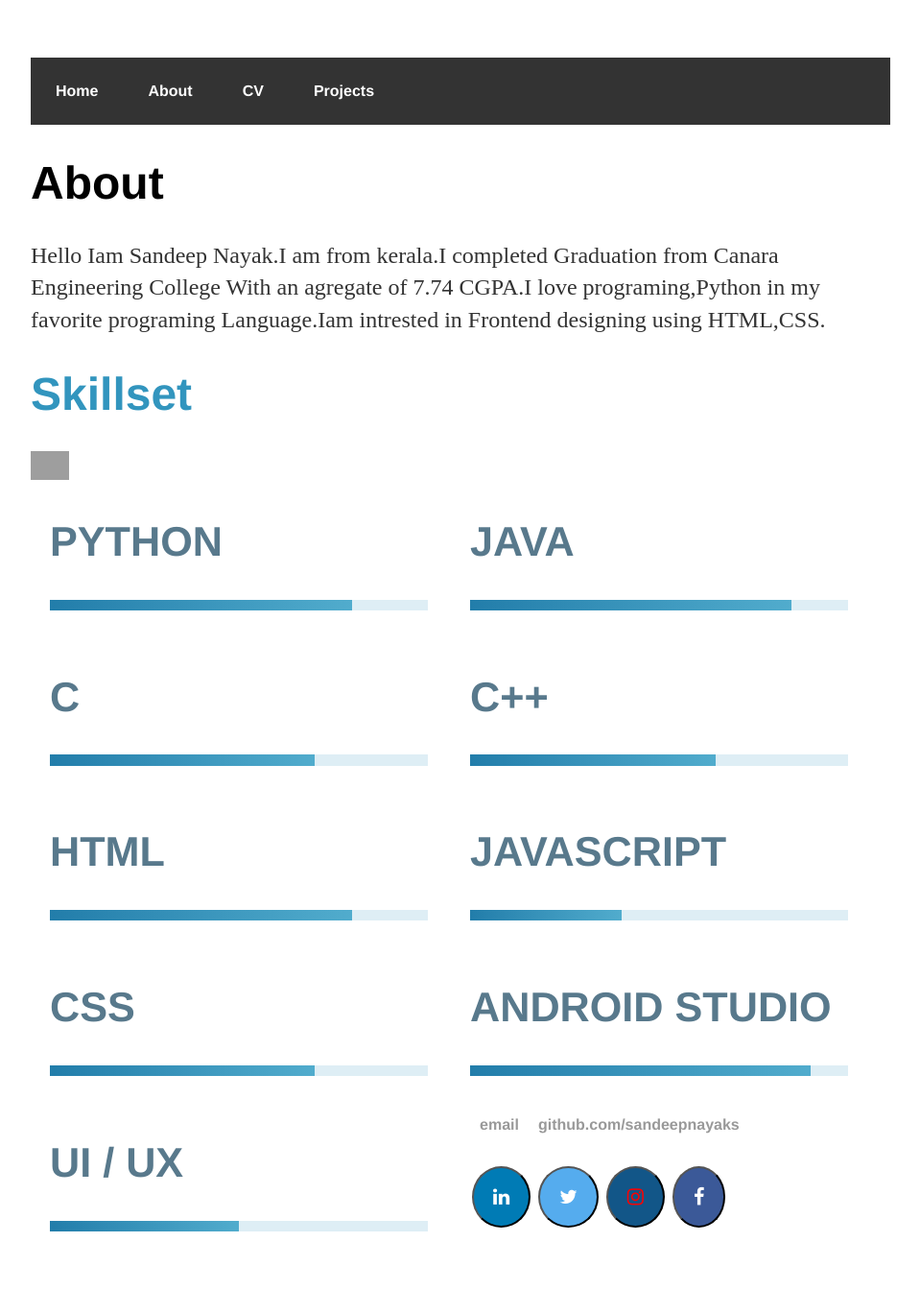
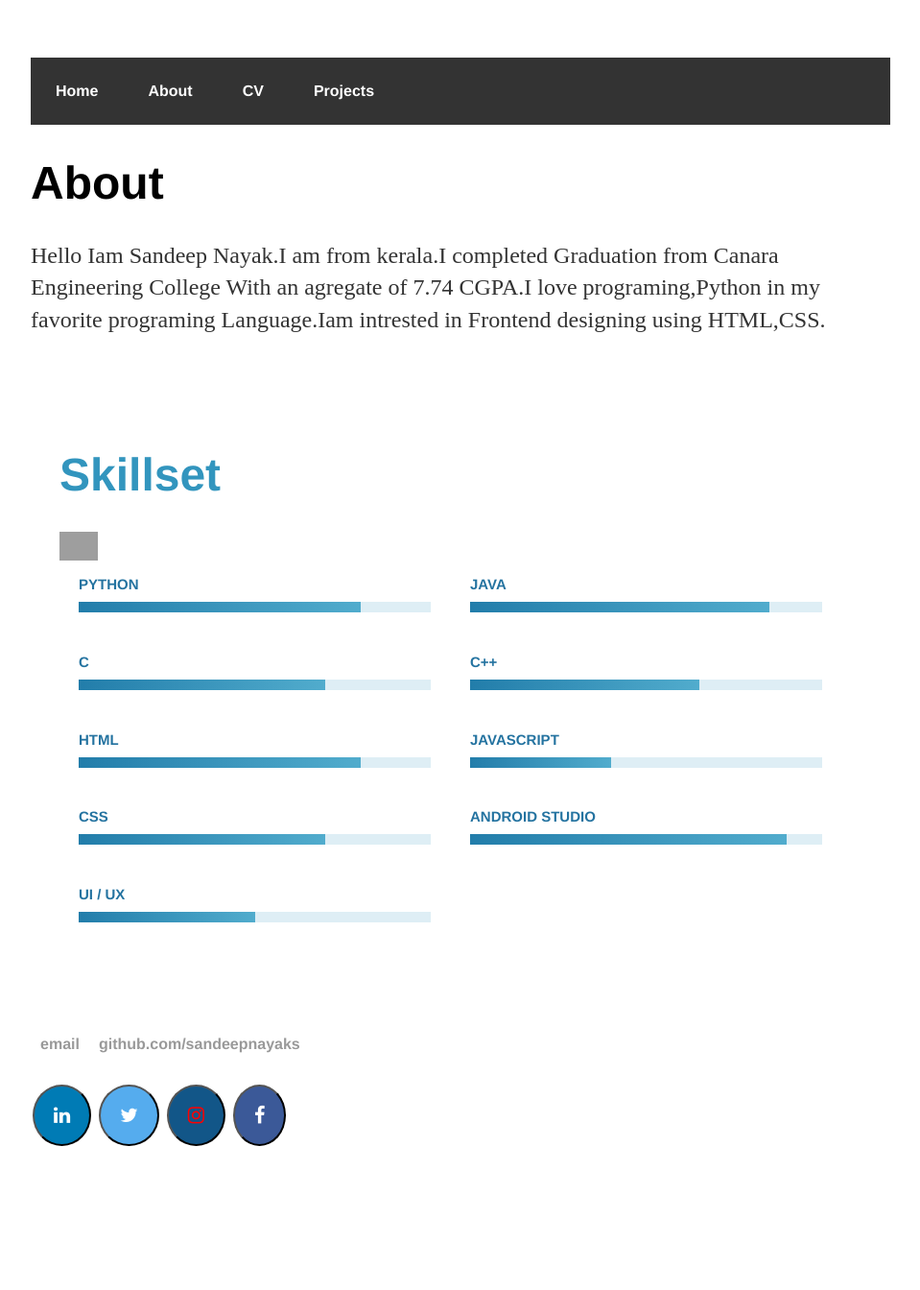
Before and after one commit to sandeepnayaks/sandeepnayaks.github.io, a Jekyll site: the page built from about/index.html, in a window 1280 px wide. Shown: the whole page at 96% size, without its empty margins (160-1119 px from the left). Built offline with Jekyll 4.4.1, drawn with Linux system fonts in a browser that asks for light colours; after the commit the page ends 1259 px from its top, so only the background shows below that; grey boxes are pictures that could not be loaded.

Commit message:
Update main.css

```diff
--- a/css/main.css
+++ b/css/main.css
@@ -182,9 +182,37 @@ ul.posts li { list-style: none; }
 .section-content .content > div {
   padding-left: 20px;
 }
+.white-bg .title > h1:after {
+  border: 2px solid #3295be;
+}
+.dual-col {
+  width: 50%;
+  float: left;
+}
 
+.dual-col h2 {
+  color: #2473a0;
+  font-size: 15px;
+  margin-bottom: 10px;
+}
 
+.main-section > .section-content {
+  display: table-cell;
+  vertical-align: middle;
+  padding: 10px 100px;
+  text-align: left;
+}.section-content {
+  padding: 100px 100px;
+  display: block;
+  overflow: auto;
+}
+.section-content {
+    padding: 60px 30px;
+  }
 
+.section-content .content > div {
+  padding-left: 20px;
+}
 
 
 
```
